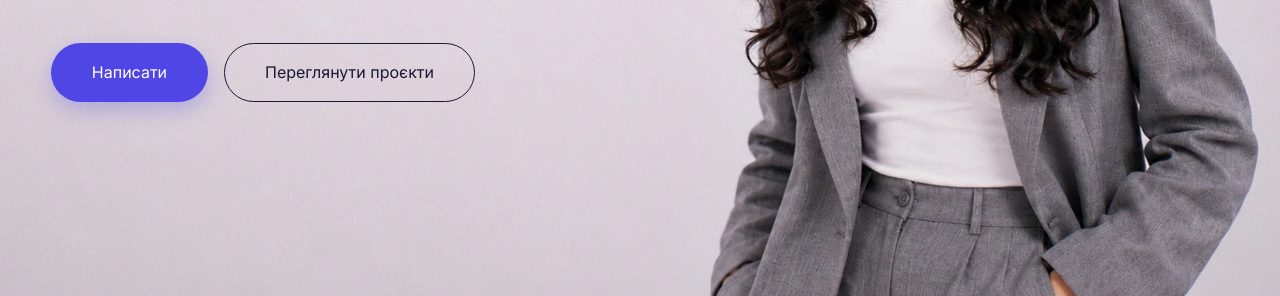
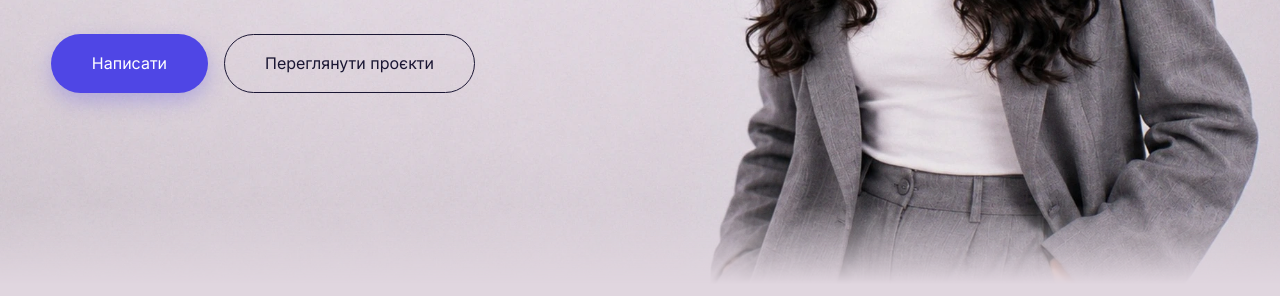
Before and after one commit to valeriiazhmida/portfolio_lera, a website built with Vite: page index.html in a window 1280 px wide. Shown: the part 504-800 px from the top of the page. Built offline with nearby package versions, Linux system fonts and the light colour scheme; a web font is replaced by a local one.

Commit message:
Raise photo and hero text on tall-aspect desktop screens (1024x768)
Co-Authored-By: Claude Sonnet 5.5 <noreply@anthropic.com>

```diff
--- a/src/style.css
+++ b/src/style.css
@@ -425,6 +425,15 @@ a {
   .nav {
     font-size: clamp(13px, 1.1vw, 20px);
   }
+  /* Коли екран вищий за фото (напр. 1024×768), піднімаємо дівчину й текст: фото відступає від верху лише на частку вільного місця, а текст зсувається вгору на те саме */
+  .hero__photo {
+    top: calc(max(0px, 100svh - 61.1vw) * 0.35);
+    -webkit-mask-image: linear-gradient(to bottom, transparent 0, #000 4%, #000 90%, transparent 100%);
+    mask-image: linear-gradient(to bottom, transparent 0, #000 4%, #000 90%, transparent 100%);
+  }
+  .hero__content {
+    padding-bottom: calc(8vh + max(0px, 100svh - 61.1vw));
+  }
   .logo {
     font-size: clamp(15px, 1.5vw, 30px);
   }
```
